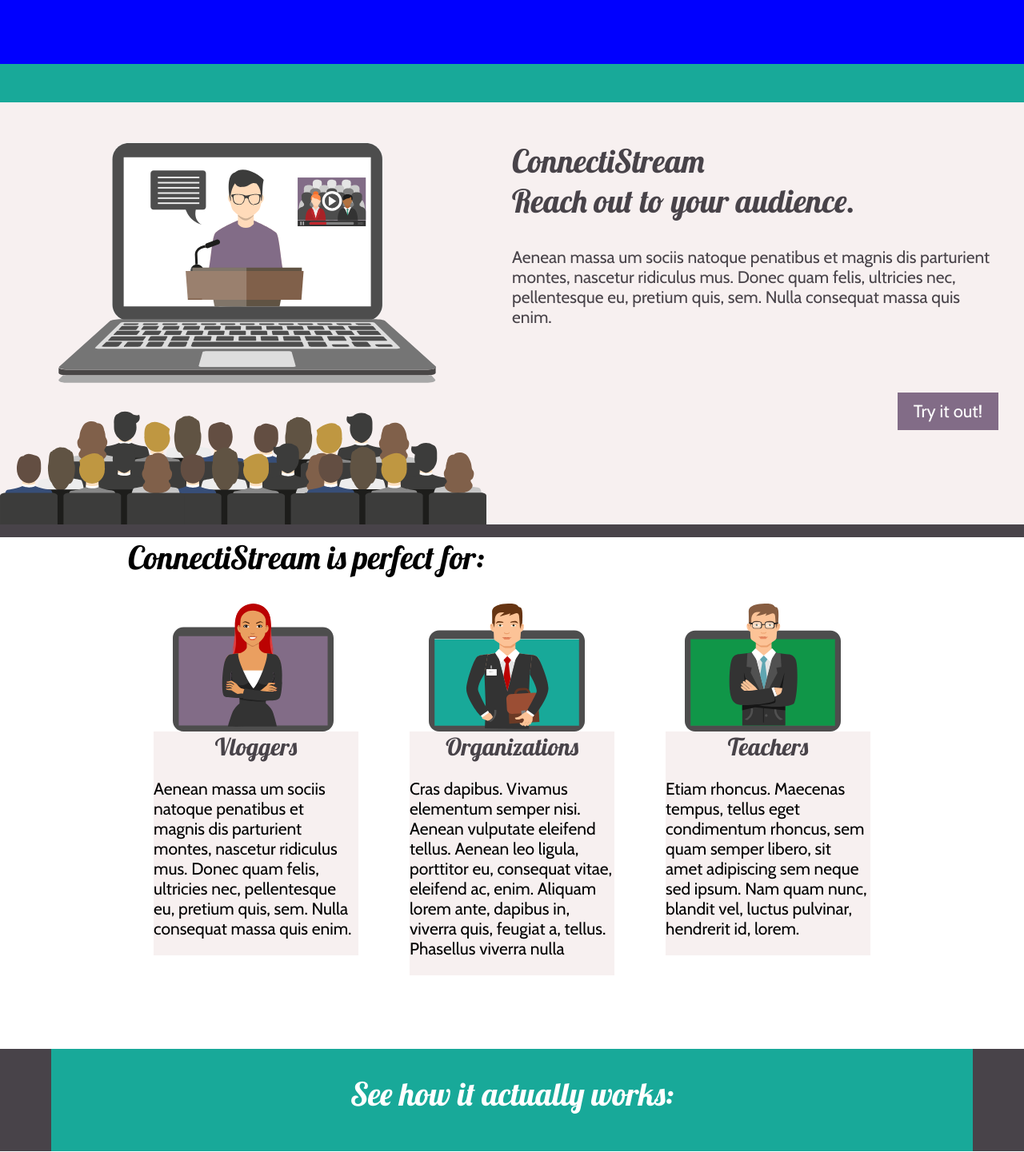
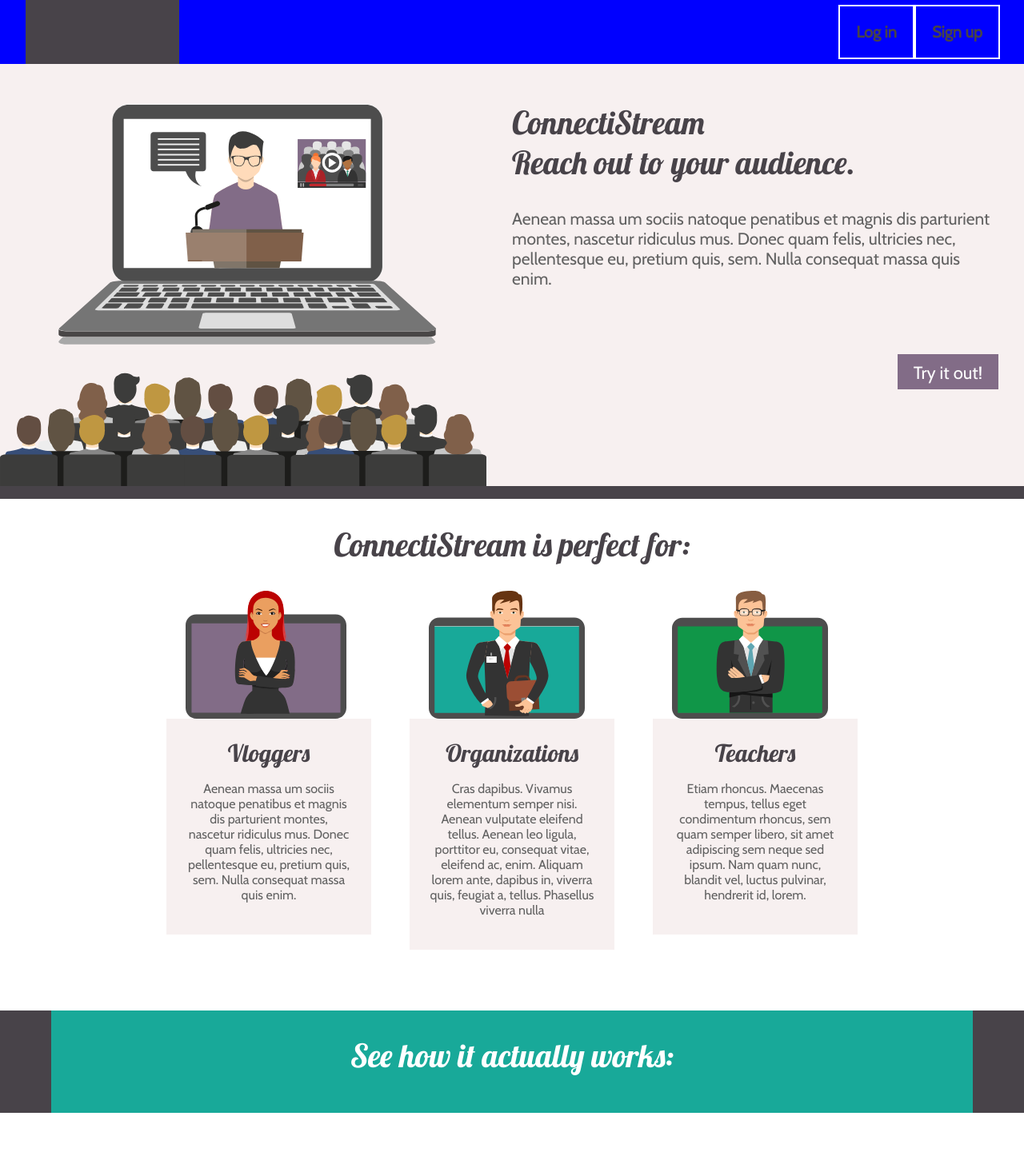
Before and after one commit to annayeva/connecti-stream, a PHP site: page / in a window 1280 px wide. Shown: the top 1441 px of the page at 80% size. Run offline with PHP 8.4, Linux system fonts and the light colour scheme; some libraries are stand-ins or nearby versions.

Commit message:
Section perfect finished. Header added. Added btn hover effects.

```diff
--- /dev/null
+++ b/hover.css
@@ -0,0 +1,31 @@
+.btn-2 {
+    border: 2px solid white;
+}
+
+.btn-2:hover {
+border-radius: 3px;
+border: 2px solid #484349;
+cursor: pointer;
+}
+
+.btn-3{
+  height: 2em;
+  position: relative;
+  box-sizing: border-box;
+  transition: all 500ms ease;
+}
+
+.btn-3:before {
+  content:'';
+  position: absolute;
+  top: 0px;
+  left: 0px;
+  width: 100%;
+  height: 0px;
+  background-color: rgba(255,255,255,0.3);
+  transition: all 0.6s ease;
+}
+
+.btn-3:hover:before {
+  height: 100%;
+}
--- a/index.html
+++ b/index.html
@@ -6,6 +6,7 @@
     <meta charset="utf-8">
     <meta name="viewport" content="width=device-width, initial-scale=1, shrink-to-fit=no">
     <link rel="stylesheet" href="style.css">
+    <link rel="stylesheet" href="hover.css">
 
     <link rel="stylesheet" href="https://cdnjs.cloudflare.com/ajax/libs/font-awesome/4.7.0/css/font-awesome.min.css">
     <link href="https://fonts.googleapis.com/css?family=Cabin|Lobster" rel="stylesheet">
@@ -13,7 +14,16 @@
   <body>
     <article>
 
-      <header></header>
+      <header>
+        <div id="header-div-left">
+          <div id="logo-div"></div>
+        </div>
+        <div id="header-div-right">
+          <div class="btn-2" id="btn-login"><p>Log in</p></div>
+          <div class="btn-2" id="btn-signup"><p>Sign up</p></div>
+        </div>
+
+      </header>
 
       <div id="main-div">
 
@@ -29,7 +39,7 @@
               <h1>ConnectiStream <br>
               Reach out to your audience.</h1>
               <p id="hero-text-body">Aenean massa um sociis natoque penatibus et magnis dis parturient montes, nascetur ridiculus mus. Donec quam felis, ultricies nec, pellentesque eu, pretium quis, sem. Nulla consequat massa quis enim. </p>
-              <button id="btn-try-it-out">Try it out!</button>
+              <button class="btn-3" id="btn-try-it-out">Try it out!</button>
             </div>
           </div>
 
@@ -39,7 +49,7 @@
 
         <div id="section-perfect">
           <div id="section-perfect-content">
-            <h1>ConnectiStream is perfect for:</h1>
+            <h1 id="section-perfect-header">ConnectiStream is perfect for:</h1>
             <div id="audience-examples">
               <div id="audience-examples-vlogger">
                 <div class="basic-illustration" id="vlogger-image"></div>
@@ -96,7 +106,7 @@
                     <li><i class="fa fa-heart list-heart-icon" aria-hidden="true"></i>Condimentum rhoncus sem</li>
                     <li><i class="fa fa-heart list-heart-icon" aria-hidden="true"></i>Quam semper libero</li>
                   </ul>
-                  <button id="btn-learn-more">Learn more</button>
+                  <button class="btn-3" id="btn-learn-more">Learn more!</button>
                   </div>
               </div>
               <div id="section-love-body-right-div">
--- a/style.css
+++ b/style.css
@@ -44,11 +44,44 @@ button {
 	padding: 10px 20px 10px 20px;
 }
 
+button:hover {
+	  cursor: pointer;
+}
 
 header {
 	height: 5em;
 	background-color: white;
+	display: flex;
+	flex-direction: row;
+	justify-content: space-between;
+}
 
+#header-div-right{
+	display: flex;
+	flex-direction: row;
+	align-items: center;
+	font-size: 20px;
+	color: #484349;
+	font-weight: bold;
+	padding-right: 1.5em;
+}
+
+#logo-div{
+	margin-left:2em;
+	margin-right:2em;
+	width: 12em;
+	height: 5em;
+	background-color: #484349;
+}
+
+#btn-login{
+	padding-right: 1em;
+	padding-left:1em;
+}
+
+#btn-signup{
+	padding-right: 1em;
+	padding-left: 1em;
 }
 
 .basic-illustration {
@@ -59,17 +92,21 @@ header {
 
 .audience-text-box{
 	background-color: #f7f0f0;
-	font-size: 21px;
+	font-size: 16px;
 	display: flex;
 	flex-direction: column;
 	align-items: center;
 	justify-content:center;
+	padding: 1.5em;
+	text-align: center;
+	color: #616161;
 
 }
 
 #global-menu {
 	height: 3em;
 	background-color: #18a999;
+	display: none;
 }
 
 #global-hero {
@@ -110,6 +147,7 @@ header {
 
 #hero-text-body {
 	font-size: 21px;
+	color: #616161!important;
 }
 
 #btn-try-it-out {
@@ -129,6 +167,16 @@ header {
 	background-color: white;
 	display: flex;
 	justify-content: center;
+	width: 100%;
+}
+
+#section-perfect-header {
+	text-align: center;
+	color: #484349;
+}
+
+#section-perfect-content {
+	margin-top:2em;
 }
 
 #audience-examples{
@@ -141,8 +189,8 @@ header {
 	align-items: center;
 	flex-direction: column;
 	width: 16em;
-	padding-left: 2em;
-	padding-right: 2em;
+	padding-left: 1.5em;
+	padding-right: 1.5em;
 }
 
 #vlogger-image {
@@ -283,6 +331,7 @@ footer {
 	display: flex;
 	justify-content: center;
 	color: white;
+	cursor: pointer;
 }
 
 .SoMe-icon{
@@ -348,7 +397,7 @@ and (min-width : 1322px) {
 /* Styles */
 
 header {
-	background-color: green;
+
 }
 
 #global-hero {
```
Also changed, not shown: images/logo.png (added).
